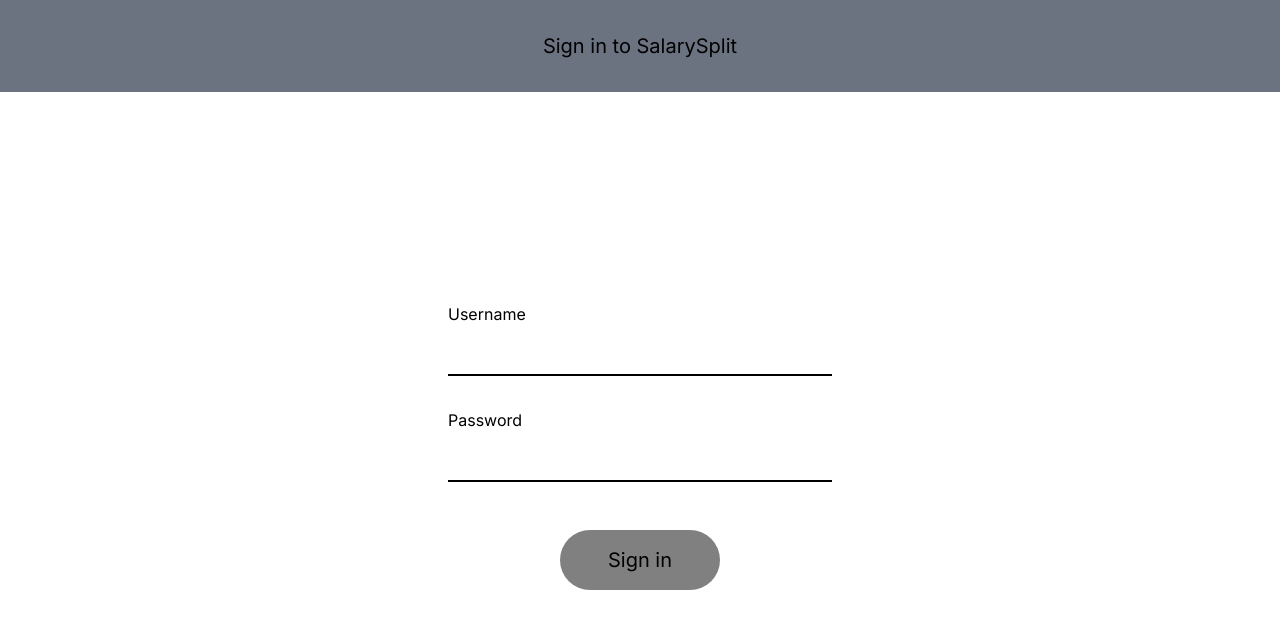
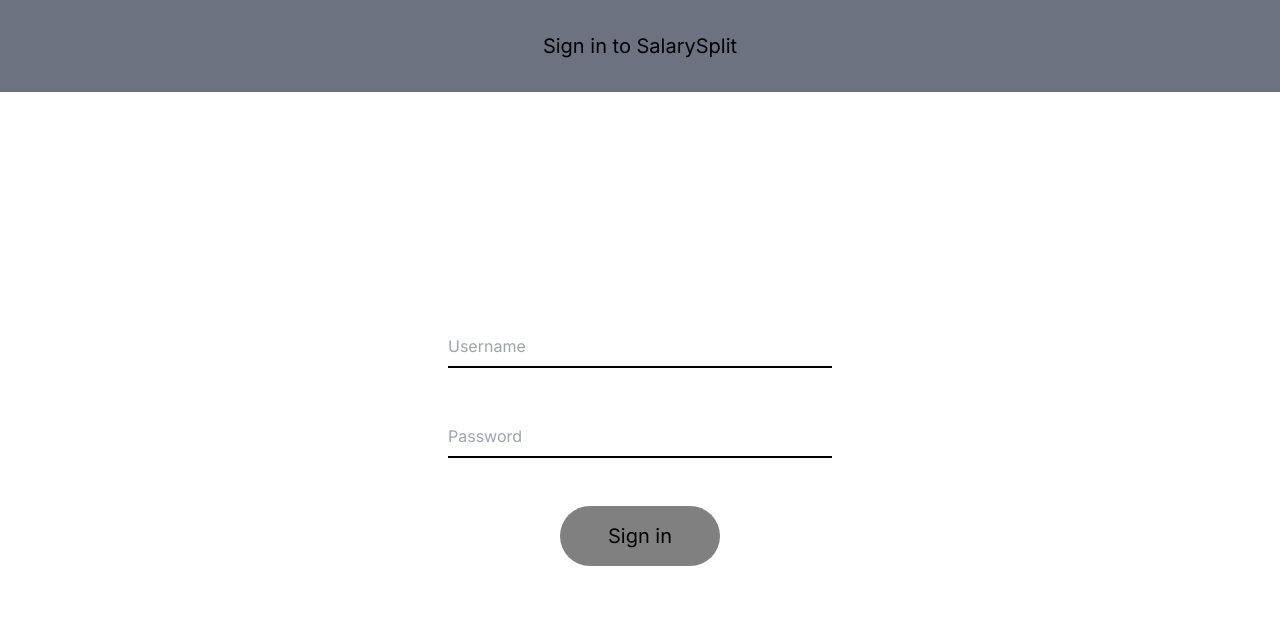
Before and after one commit to franciskershaw/salary-split-v2, a Next.js app in the folder client/: page / in a window 1280 px wide. Shown: the top 628 px of the page. Built offline with nearby package versions, Linux system fonts and the light colour scheme.

Commit message:
Get inputs to animate their labels

```diff
--- a/client/src/components/AuthForm/AuthForm.module.scss
+++ b/client/src/components/AuthForm/AuthForm.module.scss
@@ -10,6 +10,24 @@
   }
 }
 
+.label {
+  position: absolute;
+  top: 0;
+  left: 0;
+  font-size: 16px;
+  color: #757575;
+  transition: transform 0.25s ease-in-out, font-size 0.25s ease-in-out,
+    opacity 0.25s ease-in-out;
+  opacity: 0;
+  pointer-events: none; // Add this line
+}
+
+.focused .label {
+  transform: translateY(-24px);
+  font-size: 12px;
+  opacity: 1; // set opacity to 1 when focused or has text
+}
+
 .button {
   background-color: gray;
   border-radius: 9999px;
--- a/client/src/components/AuthForm/AuthForm.tsx
+++ b/client/src/components/AuthForm/AuthForm.tsx
@@ -1,7 +1,13 @@
+'use client';
+import { useState } from 'react';
 import styles from './AuthForm.module.scss';
 
-// AuthForm.js
 const AuthForm = () => {
+  const [username, setUsername] = useState('');
+  const [password, setPassword] = useState('');
+  const [usernameFocused, setUsernameFocused] = useState(false);
+  const [passwordFocused, setPasswordFocused] = useState(false);
+
   return (
     <div className="flex flex-col min-h-screen">
       <div className="">
@@ -11,20 +17,44 @@
       </div>
       <form className="flex flex-col w-full max-w-md mx-auto my-auto pb-4">
         <div className="px-8 mt-4 flex-1 flex flex-col justify-center">
-          <div className="mb-8">
-            <label htmlFor="" className="block mb-2">
+          <div
+            className={`relative mb-12 ${
+              usernameFocused || username ? styles.focused : ''
+            }`}>
+            <input
+              type="text"
+              className={styles.inputLine}
+              placeholder={usernameFocused || username ? '' : 'Username'}
+              value={username}
+              onChange={(e) => setUsername(e.target.value)}
+              onFocus={() => setUsernameFocused(true)}
+              onBlur={() => setUsernameFocused(false)}
+            />
+            <label htmlFor="" className={styles.label}>
               Username
             </label>
-            <input type="text" className={styles.inputLine} />
           </div>
-          <div className="mb-12">
-            <label htmlFor="" className="block mb-2">
+          <div
+            className={`relative mb-12 ${
+              passwordFocused || password ? styles.focused : ''
+            }`}>
+            <input
+              type="password"
+              className={styles.inputLine}
+              placeholder={passwordFocused || password ? '' : 'Password'}
+              value={password}
+              onChange={(e) => setPassword(e.target.value)}
+              onFocus={() => setPasswordFocused(true)}
+              onBlur={() => setPasswordFocused(false)}
+            />
+            <label htmlFor="" className={styles.label}>
               Password
             </label>
-            <input type="password" className={styles.inputLine} />
           </div>
           <div className="flex justify-center">
-            <button className={`${styles.button} py-4 px-12 text-xl`}>Sign in</button>
+            <button className={`${styles.button} py-4 px-12 text-xl`}>
+              Sign in
+            </button>
           </div>
         </div>
       </form>
```
